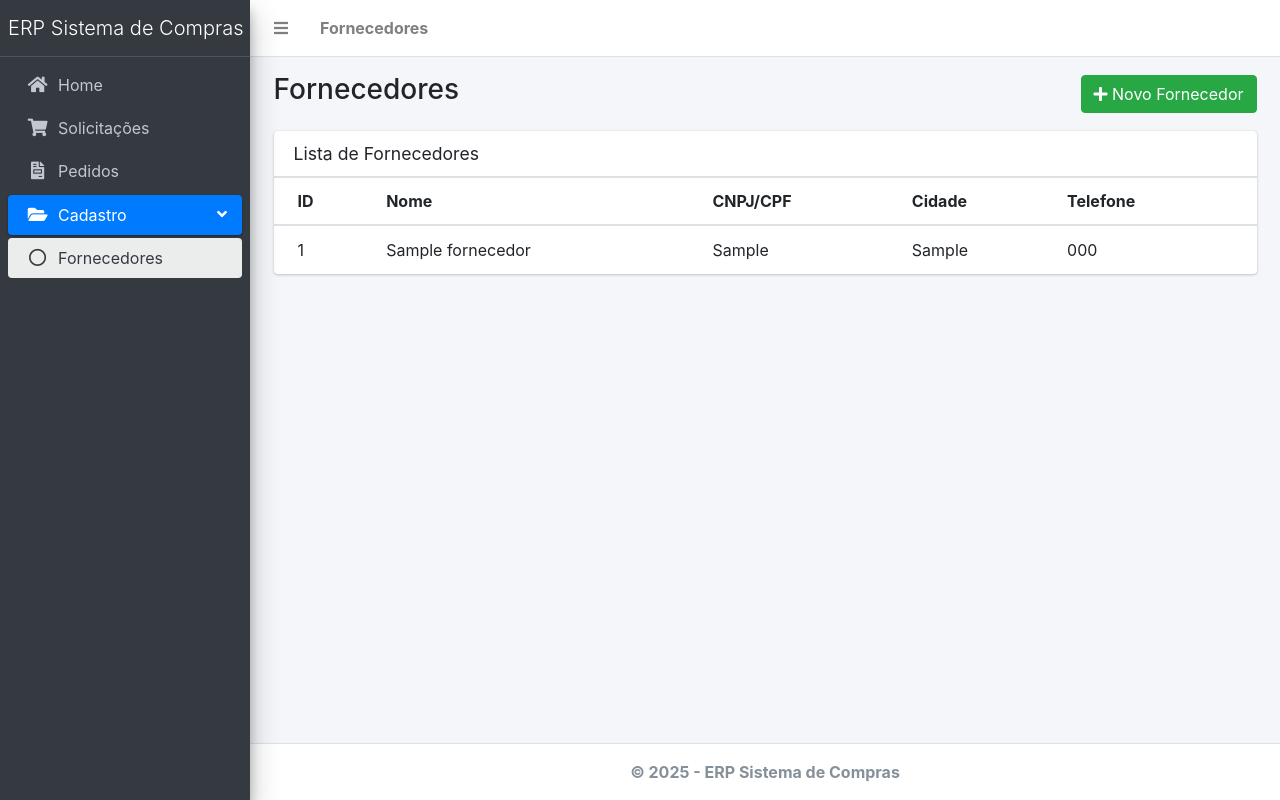
After one commit to VanthuirMaia/ERP_Compras, a Django app: page /cadastro/fornecedores/ in a window 1280 px wide. The commit adds this page. Run offline with Django 5.2, Linux system fonts and the light colour scheme; tables that the repository leaves empty hold one stand-in row (values such as "Sample post"); some libraries are stand-ins or nearby versions.

Commit message:
feat - Criado a seção de Cadastro - Fornecedor    -> Listar    -> Novo Fornecedor

```diff
--- /dev/null
+++ b/cadastro/apps.py
@@ -0,0 +1,6 @@
+from django.apps import AppConfig
+
+
+class CadastroConfig(AppConfig):
+    default_auto_field = 'django.db.models.BigAutoField'
+    name = 'cadastro'
--- /dev/null
+++ b/cadastro/models.py
@@ -0,0 +1,15 @@
+from django.db import models
+
+class Fornecedor(models.Model):
+    nome = models.CharField(max_length=255)
+    cnpj_cpf = models.CharField(max_length=20, blank=True, null=True)
+    endereco = models.CharField(max_length=255, blank=True, null=True)
+    cidade = models.CharField(max_length=100, blank=True, null=True)
+    telefone = models.CharField(max_length=20, blank=True, null=True)
+    email = models.EmailField(blank=True, null=True)
+
+    class Meta:
+        ordering = ["nome"]
+
+    def __str__(self):
+        return self.nome
--- /dev/null
+++ b/cadastro/tests.py
@@ -0,0 +1,3 @@
+from django.test import TestCase
+
+# Create your tests here.
--- /dev/null
+++ b/cadastro/urls.py
@@ -0,0 +1,9 @@
+from django.urls import path
+from . import views
+
+app_name = "cadastro"
+
+urlpatterns = [
+    path("fornecedores/", views.index, name="index"),
+    path("fornecedores/novo/", views.criar_fornecedor, name="criar_fornecedor"),
+]
--- /dev/null
+++ b/cadastro/views.py
@@ -0,0 +1,35 @@
+from django.shortcuts import render, redirect
+from django.contrib import messages
+from .models import Fornecedor
+
+def index(request):
+    fornecedores = Fornecedor.objects.all()
+    return render(request, "cadastro/index.html", {
+        "page_title": "Fornecedores",
+        "fornecedores": fornecedores
+    })
+
+def criar_fornecedor(request):
+    if request.method == "POST":
+        data = {
+            "nome": request.POST.get("nome", "").strip(),
+            "cnpj_cpf": request.POST.get("cnpj_cpf", "").strip() or None,
+            "endereco": request.POST.get("endereco", "").strip() or None,
+            "cidade": request.POST.get("cidade", "").strip() or None,
+            "telefone": request.POST.get("telefone", "").strip() or None,
+            "email": request.POST.get("email", "").strip() or None,
+        }
+        errors = []
+        if not data["nome"]:
+            errors.append("O campo 'Nome' é obrigatório.")
+        if errors:
+            return render(request, "cadastro/criar_fornecedor.html", {
+                "page_title": "Novo Fornecedor",
+                "errors": errors,
+                "data": data
+            })
+        Fornecedor.objects.create(**data)
+        messages.success(request, "Fornecedor cadastrado com sucesso.")
+        return redirect("cadastro:index")
+
+    return render(request, "cadastro/criar_fornecedor.html", {"page_title": "Novo Fornecedor"})
--- a/erp_compras/settings.py
+++ b/erp_compras/settings.py
@@ -30,6 +30,7 @@ INSTALLED_APPS = [
     'core',
     'solicitacoes',
     'pedidos',
+    'cadastro',
 
 ]
 
--- a/erp_compras/urls.py
+++ b/erp_compras/urls.py
@@ -6,5 +6,6 @@ urlpatterns = [
     path('', include('core.urls')), # Rota principal (Home)
     path('solicitacoes/', include('solicitacoes.urls', namespace='solicitacoes')), # Rotas para solicitações
     path('pedidos/', include('pedidos.urls', namespace='pedidos')), # Rotas para pedidos
+    path("cadastro/", include("cadastro.urls", namespace="cadastro")), # Rotas para cadastro
 
 ]
--- a/pedidos/urls.py
+++ b/pedidos/urls.py
@@ -5,7 +5,6 @@ app_name = "pedidos"
 
 urlpatterns = [
     path("", views.index, name="index"),
-    # placeholders para não quebrar os links:
-    path("novo/", views.criar_pedido_placeholder, name="criar_pedido"),
+    path("novo/", views.criar_pedido, name="criar_pedido"),
     path("<int:pk>/", views.detalhar_pedido_placeholder, name="detalhar_pedido"),
 ]
--- a/templates/base.html
+++ b/templates/base.html
@@ -16,11 +16,11 @@
       href="{% static 'adminlte/plugins/fontawesome-free/css/all.min.css' %}"
     />
   </head>
+
   <body class="hold-transition sidebar-mini">
     <div class="wrapper">
       <!-- Navbar -->
       <nav class="main-header navbar navbar-expand navbar-white navbar-light">
-        <!-- Botão para expandir/recolher sidebar -->
         <ul class="navbar-nav">
           <li class="nav-item">
             <a class="nav-link" data-widget="pushmenu" href="#" role="button">
@@ -47,29 +47,77 @@
         <!-- Sidebar Menu -->
         <div class="sidebar">
           <nav class="mt-2">
-            <ul class="nav nav-pills nav-sidebar flex-column" role="menu">
+            <!-- IMPORTANTE: treeview habilitado -->
+            <ul
+              class="nav nav-pills nav-sidebar flex-column"
+              data-widget="treeview"
+              role="menu"
+              data-accordion="false"
+            >
+              <!-- Home -->
               <li class="nav-item">
-                <a href="{% url 'core:home' %}" class="nav-link">
+                <a
+                  href="{% url 'core:home' %}"
+                  class="nav-link {% if request.path == '/' %}active{% endif %}"
+                >
                   <i class="nav-icon fas fa-home"></i>
                   <p>Home</p>
                 </a>
               </li>
 
+              <!-- Solicitações -->
               <li class="nav-item">
-                <a href="{% url 'solicitacoes:index' %}" class="nav-link">
+                <a
+                  href="{% url 'solicitacoes:index' %}"
+                  class="nav-link {% if request.path|slice:':14' == '/solicitacoes/' %}active{% endif %}"
+                >
                   <i class="nav-icon fas fa-shopping-cart"></i>
                   <p>Solicitações</p>
                 </a>
               </li>
 
+              <!-- Pedidos -->
               <li class="nav-item">
-                <a href="{% url 'pedidos:index' %}" class="nav-link">
+                <a
+                  href="{% url 'pedidos:index' %}"
+                  class="nav-link {% if request.path|slice:':9' == '/pedidos/' %}active{% endif %}"
+                >
                   <i class="nav-icon fas fa-file-invoice"></i>
                   <p>Pedidos</p>
                 </a>
               </li>
 
-              <!-- Adicione outros links aqui -->
+              <!-- Cadastro (submenu) -->
+              {% with is_cadastro_prefix=request.path|slice:':10' %}
+              <li
+                class="nav-item has-treeview {% if is_cadastro_prefix == '/cadastro/' %}menu-open{% endif %}"
+              >
+                <a
+                  href="#"
+                  class="nav-link {% if is_cadastro_prefix == '/cadastro/' %}active{% endif %}"
+                >
+                  <i class="nav-icon fas fa-folder-open"></i>
+                  <p>
+                    Cadastro
+                    <i class="right fas fa-angle-left"></i>
+                  </p>
+                </a>
+
+                <ul class="nav nav-treeview">
+                  <li class="nav-item">
+                    <a
+                      href="{% url 'cadastro:index' %}"
+                      class="nav-link {% if request.path|slice:':22' == '/cadastro/fornecedores' %}active{% endif %}"
+                    >
+                      <i class="far fa-circle nav-icon"></i>
+                      <p>Fornecedores</p>
+                    </a>
+                  </li>
+                </ul>
+              </li>
+              {% endwith %}
+
+              <!-- Outros links aqui -->
             </ul>
           </nav>
         </div>
--- /dev/null
+++ b/templates/cadastro/index.html
@@ -0,0 +1,50 @@
+{% extends 'base.html' %}
+
+{% block title %}Fornecedores{% endblock %}
+
+{% block content %}
+
+<div class="container-fluid">
+  <div class="d-flex justify-content-between align-items-center mb-3">
+    <h3>Fornecedores</h3>
+    <a href="{% url 'cadastro:criar_fornecedor' %}" class="btn btn-success">
+      <i class="fas fa-plus"></i> Novo Fornecedor
+    </a>
+  </div>
+
+  <div class="card">
+    <div class="card-header">
+      <h3 class="card-title">Lista de Fornecedores</h3>
+    </div>
+    <div class="card-body table-responsive p-0" style="max-height: 400px">
+      <table class="table table-head-fixed text-nowrap table-hover">
+        <thead>
+          <tr>
+            <th>ID</th>
+            <th>Nome</th>
+            <th>CNPJ/CPF</th>
+            <th>Cidade</th>
+            <th>Telefone</th>
+          </tr>
+        </thead>
+        <tbody>
+          {% for f in fornecedores %}
+          <tr>
+            <td>{{ f.id }}</td>
+            <td>{{ f.nome }}</td>
+            <td>{{ f.cnpj_cpf|default:"-" }}</td>
+            <td>{{ f.cidade|default:"-" }}</td>
+            <td>{{ f.telefone|default:"-" }}</td>
+          </tr>
+          {% empty %}
+          <tr>
+            <td colspan="5">Nenhum fornecedor cadastrado.</td>
+          </tr>
+          {% endfor %}
+        </tbody>
+      </table>
+    </div>
+  </div>
+</div>
+
+{% endblock %}
```
Also changed, not shown: cadastro/admin.py (added, +7 -0 lines), pedidos/views.py (+54 -3 lines), templates/cadastro/criar_fornecedor.html (added, +56 -0 lines), templates/pedidos/criar_pedido.html (+52 -11 lines), cadastro/__init__.py (added), cadastro/migrations/0001_initial.py (added), cadastro/migrations/__init__.py (added).
